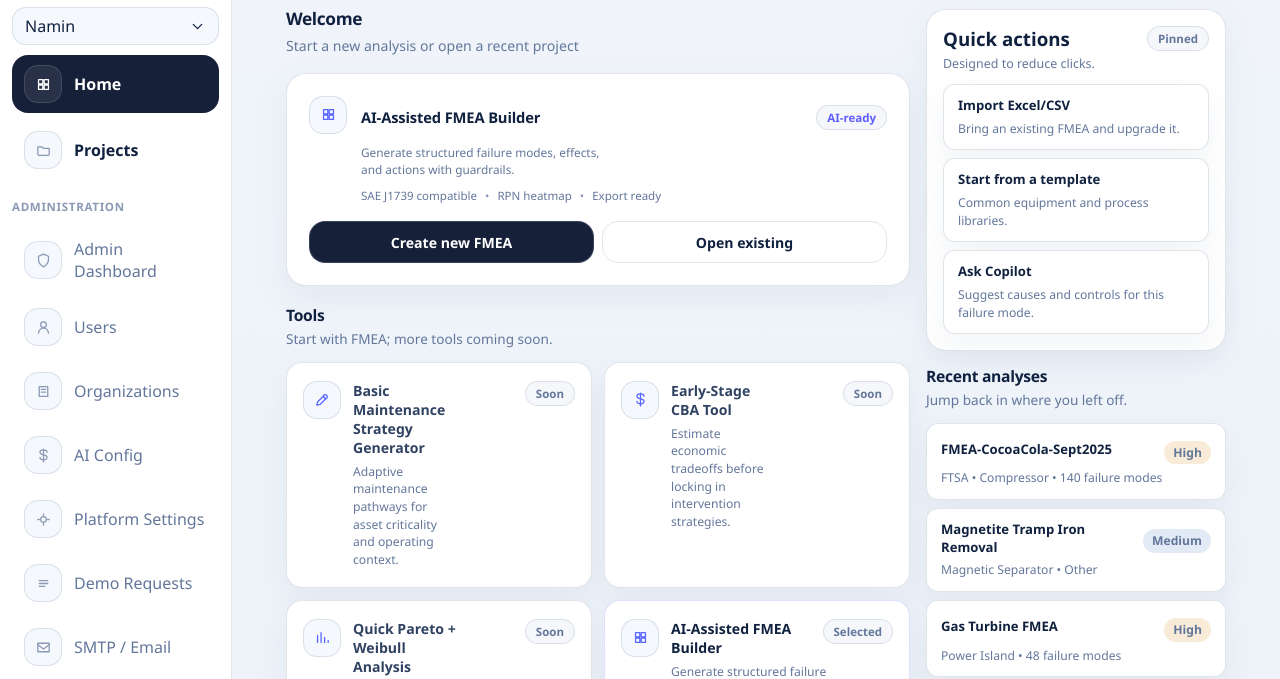
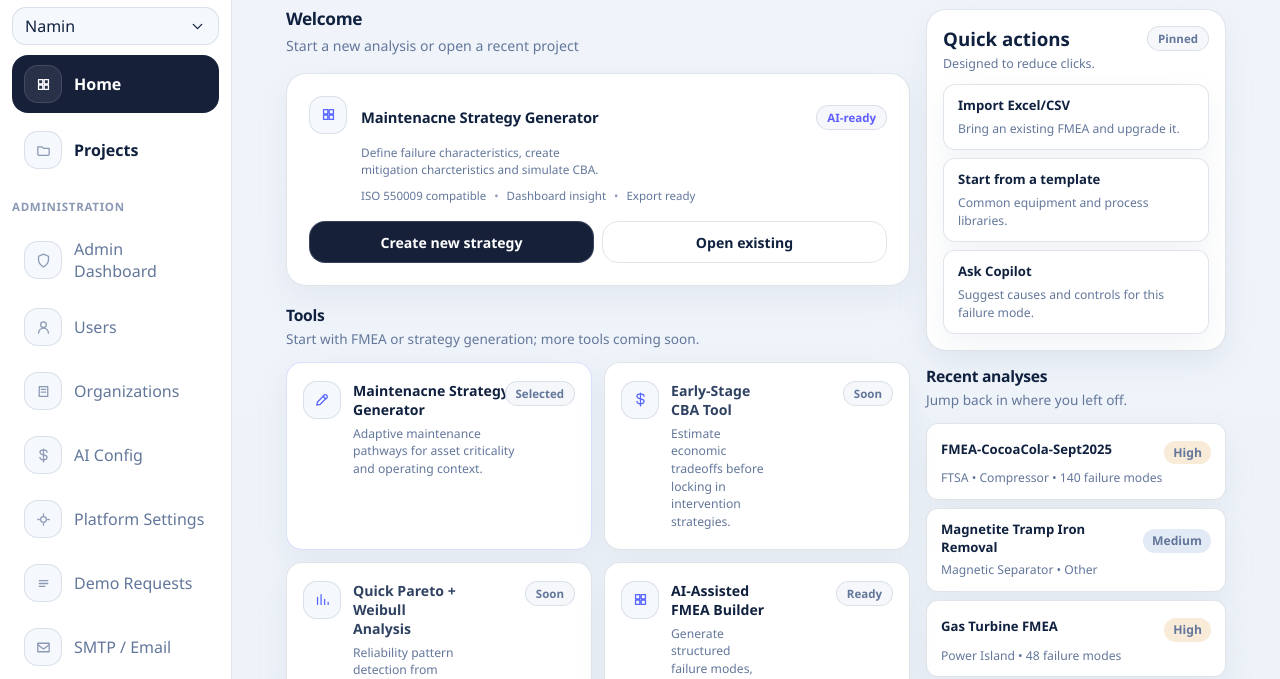
Before and after one commit to Fmkunle/Maintenance-Strategy-G, a plain HTML site: page index.html in a window 1280 px wide. Both pictures are taken after a click on the button 439 px from the left and 542 px from the top of the page. Shown: the part 68-747 px from the top of the page. Drawn offline with Linux system fonts and the light colour scheme.

Commit message:
Prepare Codespaces test

```diff
--- a/app.js
+++ b/app.js
@@ -1,15 +1,27 @@
 const toolDefinitions = {
   maintenance: {
-    title: "Basic Maintenance Strategy Generator",
+    title: "Maintenacne Strategy Generator",
     description:
-      "Build adaptive maintenance strategies from asset context, risk signals, and decision guardrails.",
-    action: "Create maintenance strategy",
+      "Define failure characteristics, create mitigation charcteristics and simulate CBA.",
+    meta: [
+      "ISO 550009 compatible",
+      "Dashboard insight",
+      "Export ready",
+    ],
+    action: "Create new strategy",
+    secondaryAction: "Open existing",
   },
   fmea: {
     title: "AI-Assisted FMEA Builder",
     description:
       "Generate structured failure modes, effects, and actions with guardrails.",
+    meta: [
+      "SAE J1739 compatible",
+      "RPN heatmap",
+      "Export ready",
+    ],
     action: "Create new FMEA",
+    secondaryAction: "Open existing",
   },
 };
 
@@ -17,7 +29,9 @@ const body = document.body;
 const themeToggle = document.getElementById("themeToggle");
 const selectedToolTitle = document.getElementById("selectedToolTitle");
 const selectedToolDescription = document.getElementById("selectedToolDescription");
+const selectedToolMeta = document.getElementById("selectedToolMeta");
 const primaryAction = document.getElementById("primaryAction");
+const secondaryAction = document.getElementById("secondaryAction");
 const toolCards = document.querySelectorAll(".tool-card--selectable");
 
 themeToggle?.addEventListener("click", () => {
@@ -26,7 +40,16 @@ themeToggle?.addEventListener("click", () => {
 
 toolCards.forEach((card) => {
   card.addEventListener("click", () => {
-    toolCards.forEach((toolCard) => toolCard.classList.remove("is-selected"));
+    toolCards.forEach((toolCard) => {
+      toolCard.classList.remove("is-selected");
+
+      const badge = toolCard.querySelector(".badge");
+      if (badge) {
+        badge.textContent = "Ready";
+        badge.classList.remove("badge-live");
+      }
+    });
+
     card.classList.add("is-selected");
 
     const toolKey = card.dataset.tool;
@@ -35,8 +58,18 @@ toolCards.forEach((card) => {
       return;
     }
 
+    const badge = card.querySelector(".badge");
+    if (badge) {
+      badge.textContent = "Selected";
+      badge.classList.add("badge-live");
+    }
+
     selectedToolTitle.textContent = tool.title;
     selectedToolDescription.textContent = tool.description;
+    selectedToolMeta.innerHTML = tool.meta
+      .map((item) => `<span>${item}</span>`)
+      .join("");
     primaryAction.textContent = tool.action;
+    secondaryAction.textContent = tool.secondaryAction;
   });
 });
--- a/index.html
+++ b/index.html
@@ -186,7 +186,7 @@
                   <p id="selectedToolDescription">
                     Generate structured failure modes, effects, and actions with guardrails.
                   </p>
-                  <div class="hero-meta">
+                  <div id="selectedToolMeta" class="hero-meta">
                     <span>SAE J1739 compatible</span>
                     <span>RPN heatmap</span>
                     <span>Export ready</span>
@@ -196,28 +196,28 @@
 
               <div class="hero-actions">
                 <button id="primaryAction" class="primary-button">Create new FMEA</button>
-                <button class="secondary-button">Open existing</button>
+                <button id="secondaryAction" class="secondary-button">Open existing</button>
               </div>
             </section>
 
             <section class="tools-section">
               <div class="section-heading section-heading--compact">
                 <h3>Tools</h3>
-                <p>Start with FMEA; more tools coming soon.</p>
+                <p>Start with FMEA or strategy generation; more tools coming soon.</p>
               </div>
 
               <div class="tool-grid" role="list" aria-label="Available tools">
-                <button class="tool-card is-disabled" data-tool="maintenance" role="listitem">
+                <button class="tool-card tool-card--selectable" data-tool="maintenance" role="listitem">
                   <div class="tool-card__icon">
                     <svg viewBox="0 0 24 24" aria-hidden="true">
                       <path d="M14.5 5.5a3 3 0 0 1 4 4l-2 2-4-4zM4 20l4.5-1 8-8-3.5-3.5-8 8z"></path>
                     </svg>
                   </div>
                   <div class="tool-card__copy">
-                    <h4>Basic Maintenance Strategy Generator</h4>
+                    <h4>Maintenacne Strategy Generator</h4>
                     <p>Adaptive maintenance pathways for asset criticality and operating context.</p>
                   </div>
-                  <span class="badge">Soon</span>
+                  <span class="badge">Ready</span>
                 </button>
 
                 <button class="tool-card is-disabled" data-tool="cba" role="listitem">
--- a/styles.css
+++ b/styles.css
@@ -292,6 +292,9 @@ svg {
 
 .main-shell {
   min-width: 0;
+  min-height: 100vh;
+  display: flex;
+  flex-direction: column;
 }
 
 .topbar {
@@ -351,6 +354,10 @@ body[data-theme="dark"] .shortcut {
 }
 
 .workspace {
+  width: 100%;
+  flex: 1;
+  display: flex;
+  flex-direction: column;
   max-width: 1060px;
   margin: 0 auto;
   padding: 18px 20px 28px;
@@ -678,7 +685,7 @@ body[data-theme="dark"] .shortcut {
 }
 
 .workspace-footer {
-  margin-top: 22px;
+  margin-top: auto;
   padding-top: 14px;
   border-top: 1px solid var(--border);
 }
```
Also changed, not shown: 2 other files.
